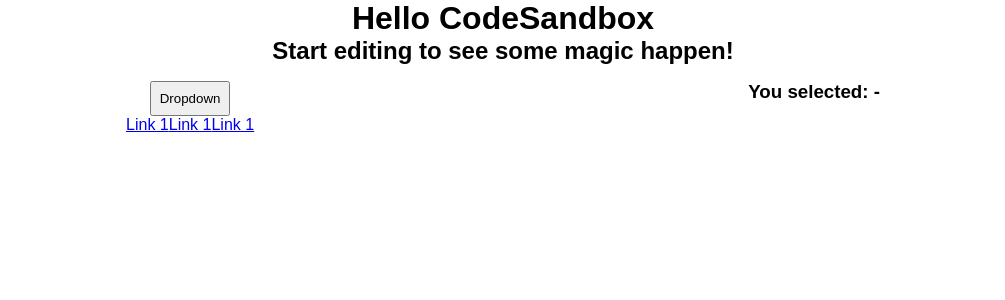
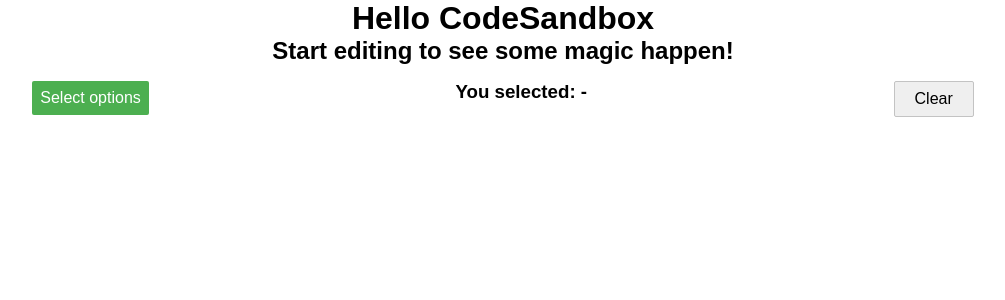
Before and after one commit to guerrillero/dropdown, a React (Create React App) app: page / in a window 1280 px wide. Shown: the top 300 px of the page, without its empty margins (137-1142 px from the left). Built offline with nearby package versions, Linux system fonts and the light colour scheme.

Commit message:
6. Show clear button

```diff
--- a/src/App.js
+++ b/src/App.js
@@ -8,11 +8,9 @@
     { id: "2", value: "val 2" },
     { id: "3", value: "val 3" }
   ];
+
+  // Control initially selected option from parent
   const [optSelected, setOptSelected] = useState({});
-
-  const handleOnSelect = event => {
-    setOptSelected(event);
-  };
 
   return (
     <div className="App">
@@ -24,7 +22,7 @@
             options={items}
             placeholder="Select options"
             selected={optSelected}
-            handleOnSelect={handleOnSelect}
+            handleOnSelect={setOptSelected}
           />
         </div>
         <div>
@@ -32,6 +30,11 @@
             optSelected.value ? optSelected.value : "-"
           }`}</h3>
         </div>
+        <div>
+          <button className="btn btn-default" onClick={setOptSelected}>
+            Clear
+          </button>
+        </div>
       </div>
     </div>
   );
--- a/src/Dropdown/Dropdown.tsx
+++ b/src/Dropdown/Dropdown.tsx
@@ -1,22 +1,37 @@
-import React from "react";
-import "./dropdown.css";
+import React, { useState } from "react";
+import "./dropdown.scss";
 
-function Dropdown({ ...props }) {
+function Dropdown({ placeholder, options = [], selected, handleOnSelect }) {
+  const [open, setOpen] = useState(false);
+  const toggle = () => setOpen(!open);
+
   return (
     <>
       <div className="dropdown">
-        <button className="dropdown-btn">Dropdown</button>
-        <div className="dropdown-menu">
-          <a className="dropdown-item" href="#l1">
-            Link 1
-          </a>
-          <a className="dropdown-item" href="#l2">
-            Link 1
-          </a>
-          <a className="dropdown-item" href="#l3">
-            Link 1
-          </a>
-        </div>
+        <button className="btn dropdown-btn" onClick={() => toggle()}>
+          {placeholder}
+        </button>
+        {open && (
+          <ul className="dropdown-menu">
+            {options.map(opt => {
+              return (
+                <li
+                  key={opt.id}
+                  className={`dropdown-item`}
+                  onClick={() => {
+                    handleOnSelect(opt);
+                    toggle();
+                  }}
+                >
+                  <span>{opt.value} </span>
+                  <span className="dot">
+                    {selected.id === opt.id ? "·" : ""}
+                  </span>
+                </li>
+              );
+            })}
+          </ul>
+        )}
       </div>
     </>
   );
--- a/src/Dropdown/dropdown.scss
+++ b/src/Dropdown/dropdown.scss
@@ -1,16 +1,13 @@
 .dropdown {
   position: relative;
   display: inline-block;
+
   &-btn {
     background-color: #4caf50;
     color: white;
-    font-size: 16px;
-    border: none;
-    padding: 0.5rem;
-    border-radius: 2px;
   }
   &-menu{
-    display: none;
+    display: block;
     position: absolute;
     background-color: #f1f1f1;
     min-width: 160px;
@@ -21,15 +18,23 @@
     color: black;
     padding: 12px 16px;
     text-decoration: none;
-    display: block;
+    display: flex;
+    justify-content: space-between;
+    text-align: left;
+    line-height: 1.5rem;
+
     &:hover{
       background-color: #dddddd;
     }
   }
-  &:hover &-menu{
-    display: block;
-  }
+
   &:hover &-btn{
     background-color: #3e8e41;
   }
 }
+.selected{
+  background-color: #3e8e41;
+}
+.dot{
+  font-size: 3rem;
+}
--- a/src/styles.css
+++ b/src/styles.css
@@ -16,3 +16,15 @@
   margin: 1rem;
   height: 300px;
 }
+
+.btn {
+  font-size: 16px;
+  border: none;
+  padding: 0.5rem;
+  border-radius: 2px;
+  min-width: 5rem;
+}
+.btn-default {
+  border: 1px solid #c3c3c3;
+  border-radius: 2px;
+}
```
